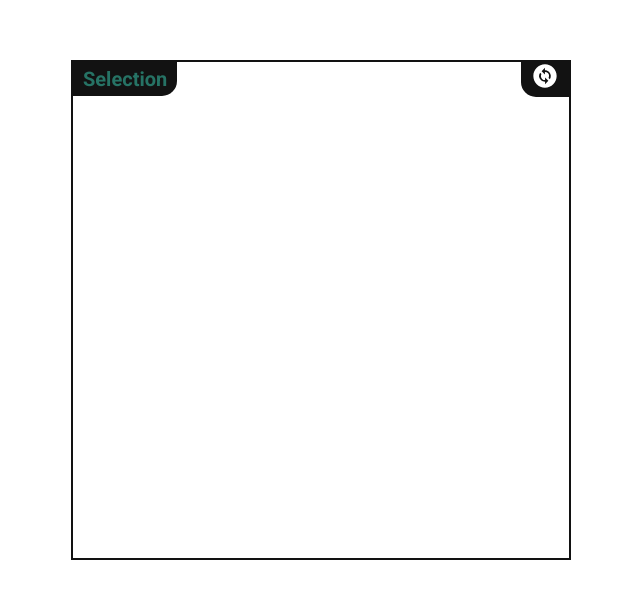
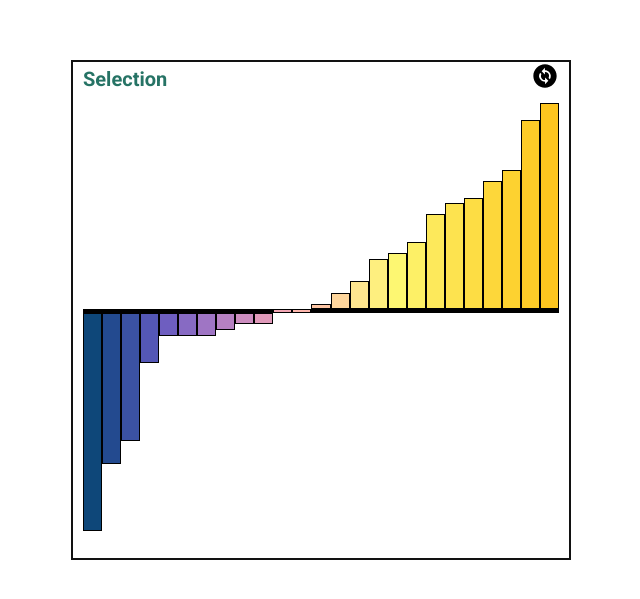
Before and after one commit to gabrieldantasoli/sort_Repo, a React (Create React App) app: page / in a window 1280 px wide. Shown: the part 915-1514 px from the top of the page, without its empty margins (319-959 px from the left). Built offline with nearby package versions, Linux system fonts and the light colour scheme.

Commit message:
bubble and selection

```diff
--- a/src/Components/Bubble/index.js
+++ b/src/Components/Bubble/index.js
@@ -3,6 +3,7 @@ import '../sort.css';
 import { MdChangeCircle } from 'react-icons/md';
 
 export default () => {
+    let colors = ["#0E4779","#234A8F","#3B52A3","#5457B6","#6E5EC0","#876AC3","#9F75C4","#B681C2","#CC8DBF","#E09ABA","#F2A6B4","#FDB6AD","#FEC6A5","#FED69C","#FEE68F","#FEEF7F","#FDF772","#FDF066","#FDE95B","#FDE34F","#FDDD44","#FDD73A","#FDD230","#FDCB28","#FDC51F"]
     const [array, setArray] = useState(JSON.stringify([19,-2,12,23,34,0,-4,-4,-2,3,10,37,-39,20,1,-3,-4,-23,9,25,5,-9,0,17,-27]));
     const [min, setMin] = useState(null);
     const [max, setMax] = useState(null);
@@ -10,9 +11,10 @@ export default () => {
     const [size, setSize] = useState(0);
     const [divised, setDivised] = useState(0);
     const [unit, setUnit] = useState(0);
+    const [active, setActive] = useState(false);
 
     useEffect(() => {
-        sort(false);
+        sort(true);
     }, []);
 
     function sort(sort) {
@@ -20,6 +22,8 @@ export default () => {
         let listMin = list[0];
         let listMax = list[0];
         setSize(list.length);
+
+        let divs = document.querySelectorAll('.items div');
 
         for (let i = 0; i < list.length-1; i++) {
             if (list[i] < listMin) {
@@ -38,8 +42,9 @@ export default () => {
                     }
                 }
             }
-
+            divs[24-i].style.backgroundColor = colors[24-i];
         }
+        divs[0].style.backgroundColor = colors[0];
 
         setMin(listMin);
         setMax(listMax);
@@ -62,7 +67,7 @@ export default () => {
 
 
     function changeNums() {
-
+        setActive(!active);
     }
 
     function changeArray(item,index) {
@@ -76,8 +81,7 @@ export default () => {
             <div className="container">
                 <div className="name" data-color="red">Bubble</div>
                 <button className='change' onClick={changeNums}><MdChangeCircle className='cg' /></button>
-                <div className="changeData">
-                    <label>Novos Valores</label>
+                <div className={active ? "changeData active" : "changeData"}>
                     <div className='newValues'>
                         {JSON.parse(array).map((item,index) => {
                             return(
@@ -96,8 +100,8 @@ export default () => {
                     <div className='items'>
                             {JSON.parse(array).map((item,index) => {
                                 return(
-                                    <div className='item' style={{"width": `${100 / size}%`,"backgroundColor": "yellow","position": "absolute","top": `${item >= 0 ? `${divised-item*unit}%` : `calc(${divised}% + 4px)`}`,"left": `${index * (100 / size)}%`,"height": `${item > 0 ? `${item*unit}%` : `${item === 0 ? "4px" : `${-1*item*unit}%`}`}`,"border": "1px solid #000"}}>
-                                       {console.log(unit)}
+                                    <div className='item' style={{"width": `${100 / size}%`,"backgroundColor": "yellow","position": "absolute","top": `${item >= 0 ? `${divised-item*unit}%` : `calc(${divised}% + 4px)`}`,"left": `${index * (100 / size)}%`,"height": `${item === 0 ? "0px" : `${Math.abs(item)*unit}%`}`,"border": "1px solid #000"}} data-h={Math.abs(index)*unit}>
+
                                     </div>
                                 )
                             })}
--- a/src/Components/Selection/index.js
+++ b/src/Components/Selection/index.js
@@ -1,14 +1,111 @@
+import { useState , useEffect } from 'react';
 import '../sort.css';
 import { MdChangeCircle } from 'react-icons/md';
 
 export default () => {
+    let colors = ["#0E4779","#234A8F","#3B52A3","#5457B6","#6E5EC0","#876AC3","#9F75C4","#B681C2","#CC8DBF","#E09ABA","#F2A6B4","#FDB6AD","#FEC6A5","#FED69C","#FEE68F","#FEEF7F","#FDF772","#FDF066","#FDE95B","#FDE34F","#FDDD44","#FDD73A","#FDD230","#FDCB28","#FDC51F"]
+    const [array, setArray] = useState(JSON.stringify([19,-2,12,23,34,0,-4,-4,-2,3,10,37,-39,20,1,-3,-4,-23,9,25,5,-9,0,17,-27]));
+    const [min, setMin] = useState(null);
+    const [max, setMax] = useState(null);
+    const [type, setType] = useState(null);
+    const [size, setSize] = useState(0);
+    const [divised, setDivised] = useState(0);
+    const [unit, setUnit] = useState(0);
+    const [active, setActive] = useState(false);
+
+    useEffect(() => {
+        sort(true);
+    }, []);
+
+    function sort(sort) {
+        let list = JSON.parse(array);
+        let listMin = list[0];
+        let listMax = list[0];
+        setSize(list.length);
+
+        let divs = document.querySelectorAll('.items1 div');
+
+        for (let i = 0; i < list.length-1; i++) {
+            if (list[i] < listMin) {
+                listMin = list[i]
+            }
+            if (list[i] > listMax) {
+                listMax = list[i];
+            }
+
+            if (sort) {
+                for (let a = 0; a < list.length-1 - i; a++) {
+                    if (list[a] > list[a+1]) {
+                        let aux = list[a];
+                        list[a] = list[a+1];
+                        list[a+1] = aux;
+                    }
+                }
+            }
+            divs[24-i].style.backgroundColor = colors[24-i];
+        }
+        divs[0].style.backgroundColor = colors[0];
+
+        setMin(listMin);
+        setMax(listMax);
+
+        if ((listMax <= 0 && listMin < 0)) {
+            setType("top");
+        } else if ((listMin >= 0 && listMax > 0)) {
+            setType("bottom");
+        } else {
+            setType("divised");
+            let divised = (100 * listMax) / (Math.abs(listMin) + Math.abs(listMax));
+            setDivised(divised);
+            document.getElementById("line1").style.top = `${divised}%`;
+        }
+
+        setUnit(100 / 80)
+
+        setArray(JSON.stringify(list));
+    }
+
+
+    function changeNums() {
+        setActive(!active);
+    }
+
+    function changeArray(item,index) {
+        let list = JSON.parse(array);
+        list[index] = item;
+        setArray(JSON.stringify(list));
+    }
+
     return(
-        <div className="sort bubble" id='selection'>
+        <div className="sort bubble" id='bubble'>
             <div className="container">
                 <div className="name" data-color="green">Selection</div>
-                <div className='change'><MdChangeCircle className='cg'/></div>
+                <button className='change' onClick={changeNums}><MdChangeCircle className='cg' /></button>
+                <div className={active ? "changeData active" : "changeData"}>
+                    <div className='newValues'>
+                        {JSON.parse(array).map((item,index) => {
+                            return(
+                                <input type="number" value={item} max={40} min={-40} onChange={(e) => changeArray(e.target.value,index)} />
+                            )
+                        })}
+                    </div>
+                </div>
 
                 <div className="container_items">
+                    <div id='line1' className={type === "bottom" ? "bottom" : (type === "top" ? "top" : "divised")}>
+
+
+                    </div>
+
+                    <div className='items1'>
+                            {JSON.parse(array).map((item,index) => {
+                                return(
+                                    <div className='item' style={{"width": `${100 / size}%`,"backgroundColor": "yellow","position": "absolute","top": `${item >= 0 ? `${divised-item*unit}%` : `calc(${divised}% + 4px)`}`,"left": `${index * (100 / size)}%`,"height": `${item === 0 ? "0px" : `${Math.abs(item)*unit}%`}`,"border": "1px solid #000"}} data-h={Math.abs(index)*unit}>
+
+                                    </div>
+                                )
+                            })}
+                        </div>
 
                 </div>
             </div>
--- a/src/Components/sort.css
+++ b/src/Components/sort.css
@@ -27,7 +27,6 @@
     font-size: 20px;
     padding: 5px 10px;
     border-radius: 0 0 15px 0;
-    background-color: #121212;
 }
 
 .sort .name[data-color="red"] {
@@ -49,23 +48,20 @@
     padding: 0px 10px;
     font-size: 28px;
     border-radius: 0 0 0 15px;
-    background-color: #121212;
     z-index: 10;
     border: none;
+    background-color: transparent;
 }
 
-.sort .container .change .cg {
-    filter: invert(1);
-}
 
-.sort .container_items #line {
+#line , #line1{
     position: absolute;
     height: 4px;
     width: 100%;
     background-color: #000;
 }
 
-.sort .container_items #line .items {
+#line .items, #line1 .items {
     position: relative;
     top: 0;
     left: 0;
@@ -74,11 +70,11 @@
     background-color: red;
 }
 
-.sort .container_items #line.top {
+#line.top, #lin1.top {
     top: 0;
 }
 
-.sort .container_items #line.bottom {
+#line.bottom, #line1.bottom {
     bottom: 0;
 }
 
@@ -92,8 +88,8 @@
     left: 0;
     width: 0;
     height: 0;
-    z-index: -10;
-    background-color: rgb(0, 0, 0);
+    z-index: 10;
+    background-color: rgb(255, 255, 255);
     transition: ease-in-out 1s;
 }
 
@@ -104,7 +100,7 @@
 }
 
 .sort .changeData * {
-    transition: ease-in-out 2s;
+    transition: ease-in-out 1s;
     transform: translate(-300px,0);
     opacity: 0;
     display: none;
@@ -113,6 +109,7 @@
 
 .sort .changeData.active * {
     transform: translate(0,0);
+    display: flex;
     opacity: 1;
 }
 
@@ -150,6 +147,14 @@
     align-items: center;
 }
 
+.sort .item {
+    position: relative;
+    text-align: center;
+    font-size: 10px;
+    padding: 1px;
+}
+
+
 
 
 @media screen and (orientation: portrait) {
@@ -163,44 +168,3 @@
         height: 80%;
     }
 }
-
-/*
-#0E4779
-#234A8F
-#3B52A3
-#5457B6
-#6E5EC0
-#876AC3
-#9F75C4
-#B681C2
-#CC8DBF
-#E09ABA
-#F2A6B4
-#FDB6AD
-#FEC6A5
-#FED69C
-#FEE68F
-#FEEF7F
-#FDF772
-#FDF066
-#FDE95B
-#FDE34F
-#FDDD44
-#FDD73A
-#FDD230
-#FDCB28
-#FDC51F
-#FDC017
-#FDBB0F
-#FDB608
-#FDB101
-#FF6F61
-#FF7A7A
-#FF8E8E
-#FFA3A3
-#FFB7B7
-#FFCBCB
-#FFE0E0
-#FFF5F5
-#FFFFFF
-#FFFFFF*/
```
